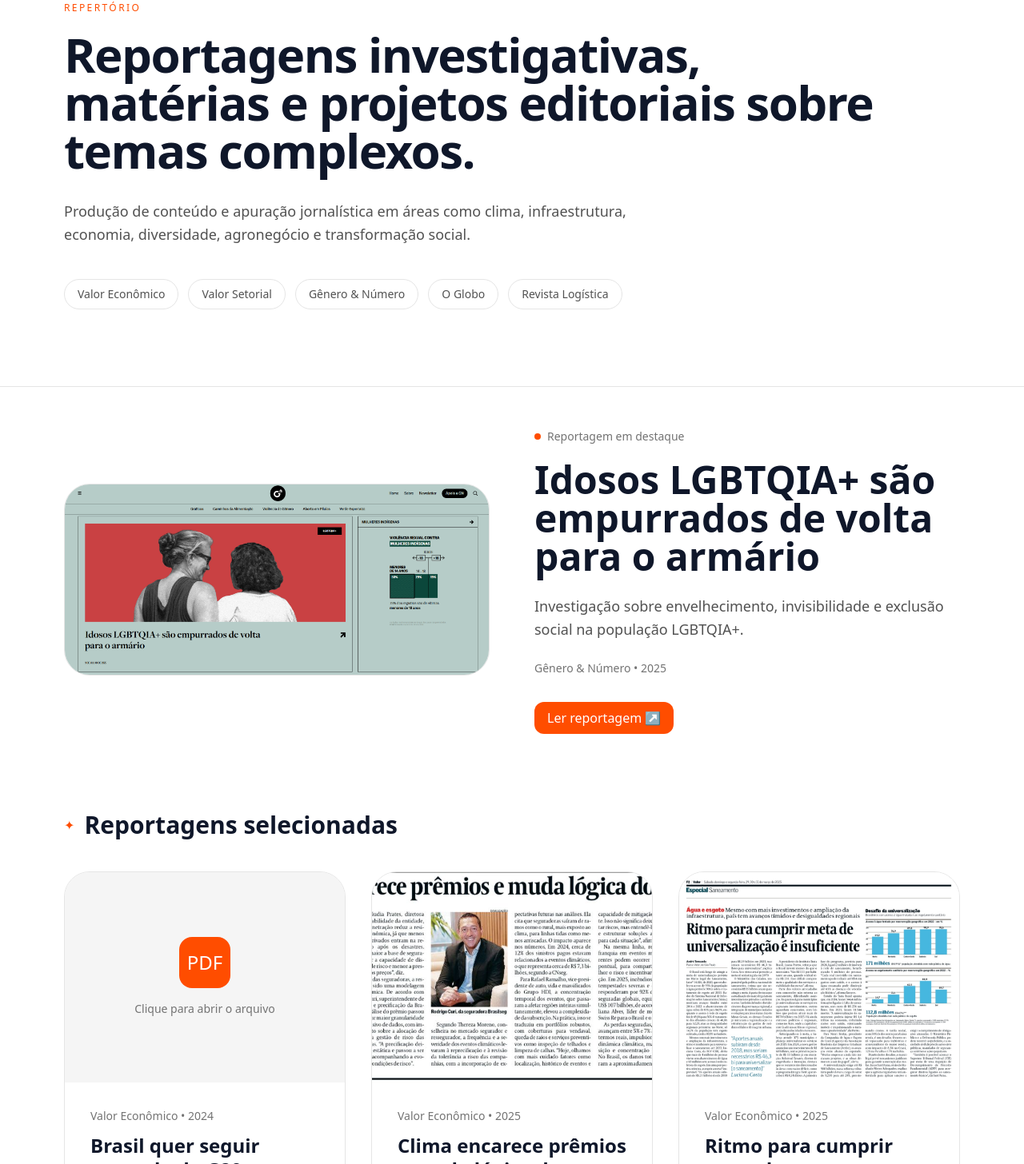
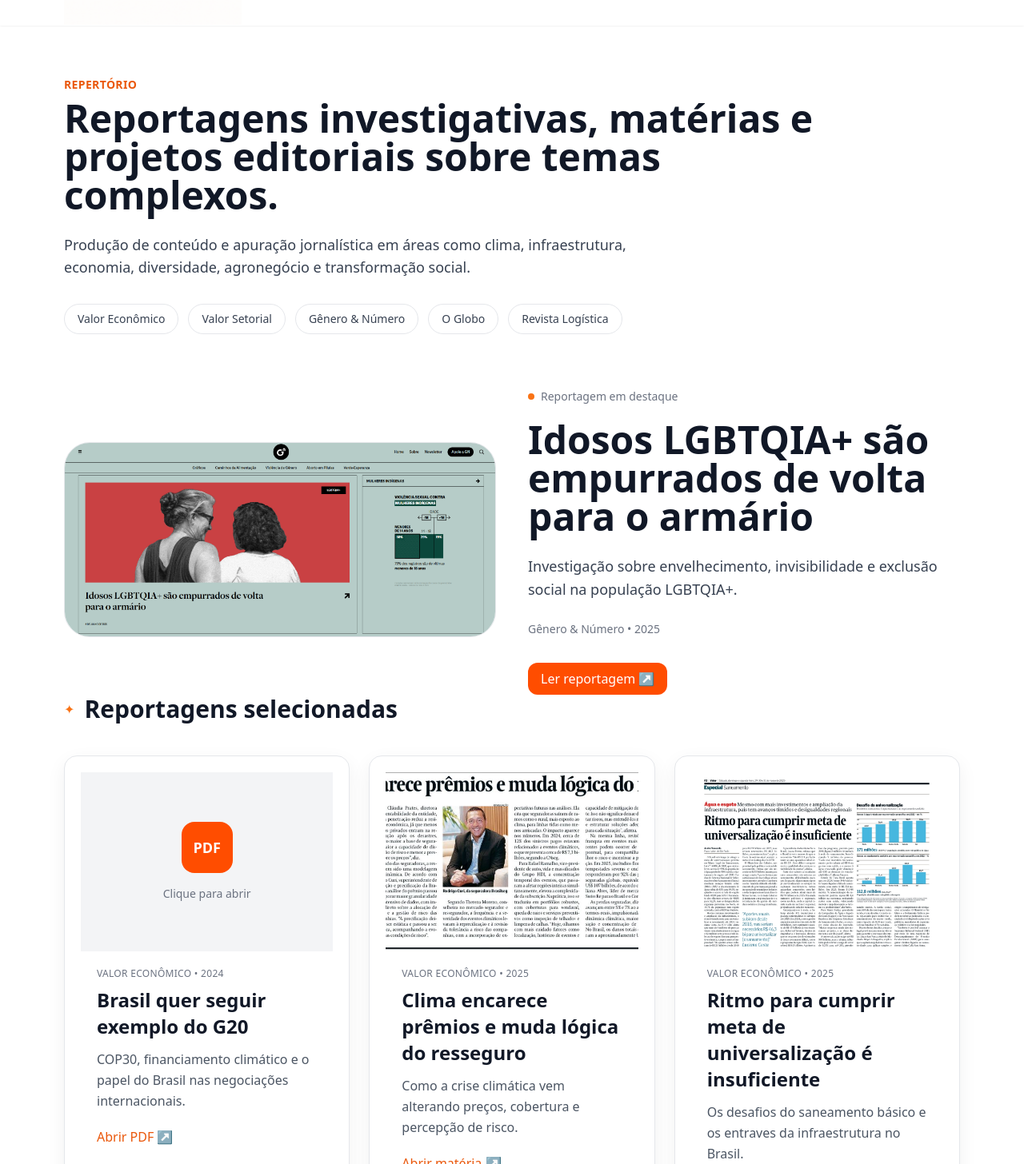
Before and after one commit to andretomazela-dev/integrado, a Next.js app: page /repertorio in a window 1280 px wide. Shown: the part 94-1550 px from the top of the page at 80% size. Built offline with nearby package versions, Linux system fonts and the light colour scheme.

Commit message:
Update page.jsx

```diff
--- a/app/repertorio/page.jsx
+++ b/app/repertorio/page.jsx
@@ -1,5 +1,9 @@
+"use client";
+
 import Image from "next/image";
 import Link from "next/link";
+import Header from "@/components/Header";
+import Footer from "@/components/Footer";
 
 const materias = [
   {
@@ -10,7 +14,7 @@ const materias = [
       "Investigação sobre envelhecimento, invisibilidade e exclusão social na população LGBTQIA+.",
     imagem: "/repertorio/genero-numero-idosos-lgbtqia.png",
     destaque: true,
-    link: "https://www.generonumero.media/reportagens/idosos-lgbtqia-sao-empurrados-de-volta-para-o-armario/",
+    link: "https://www.generonumero.media/reportagens/idosos-lgbtqia-empurrados-armario/",
     botao: "Ler reportagem ↗",
   },
 
@@ -114,30 +118,32 @@ const materias = [
   },
 ];
 
-export default function RepertorioPage() {
+export default function Page() {
   const destaque = materias.find((m) => m.destaque);
   const restantes = materias.filter((m) => !m.destaque);
 
   return (
-    <>
-      <section className="border-b border-neutral-200">
-        <div className="container py-16 md:py-24">
-          <p className="text-xs tracking-[0.2em] uppercase text-[#FF4D00] mb-5">
-            Repertório
+    <div>
+      <Header />
+
+      <main className="bg-white">
+
+        <section className="container py-14 md:py-16">
+
+          <p className="uppercase tracking-wide text-sm text-orange-600 font-semibold">
+            REPERTÓRIO
           </p>
 
-          <h1 className="max-w-5xl text-5xl md:text-6xl font-semibold leading-[0.95] tracking-tight text-[#0f172a]">
-            Reportagens investigativas, matérias e projetos editoriais sobre
-            temas complexos.
+          <h1 className="mt-2 text-3xl md:text-5xl font-extrabold leading-tight max-w-5xl">
+            Reportagens investigativas, matérias e projetos editoriais sobre temas complexos.
           </h1>
 
-          <p className="max-w-3xl mt-8 text-lg leading-relaxed text-neutral-600">
+          <p className="mt-6 text-lg text-gray-700 max-w-3xl">
             Produção de conteúdo e apuração jornalística em áreas como clima,
-            infraestrutura, economia, diversidade, agronegócio e transformação
-            social.
+            infraestrutura, economia, diversidade, agronegócio e transformação social.
           </p>
 
-          <div className="flex flex-wrap gap-3 mt-10">
+          <div className="mt-8 flex flex-wrap gap-3">
             {[
               "Valor Econômico",
               "Valor Setorial",
@@ -147,18 +153,22 @@ export default function RepertorioPage() {
             ].map((item) => (
               <span
                 key={item}
-                className="px-4 py-2 rounded-full border border-neutral-200 text-sm text-neutral-600 bg-white"
+                className="text-sm px-4 py-2 rounded-full border border-gray-200 text-gray-700 bg-white"
               >
                 {item}
               </span>
             ))}
           </div>
-        </div>
+
         </section>
 
-      <section className="section">
-        <div className="container grid lg:grid-cols-2 gap-14 items-center">
-          <div className="relative overflow-hidden rounded-[2rem] border border-neutral-200 bg-neutral-100">
+        {/* destaque */}
+        <section className="container pb-16">
+
+          <div className="grid lg:grid-cols-2 gap-10 items-center">
+
+            <div className="relative overflow-hidden rounded-[2rem] border border-gray-200">
+
               <Image
                 src={destaque.imagem}
                 alt={destaque.titulo}
@@ -166,105 +176,133 @@ export default function RepertorioPage() {
                 height={1200}
                 className="w-full h-auto object-cover"
               />
+
             </div>
 
             <div>
-            <div className="inline-flex items-center gap-2 text-sm text-neutral-500 mb-5">
-              <span className="w-2 h-2 rounded-full bg-[#FF4D00]" />
+
+              <div className="inline-flex items-center gap-2 text-sm text-gray-500 mb-5">
+                <span className="w-2 h-2 rounded-full bg-orange-500" />
                 Reportagem em destaque
               </div>
 
-            <h2 className="text-4xl md:text-5xl font-semibold leading-tight text-[#0f172a]">
+              <h2 className="text-3xl md:text-5xl font-bold leading-tight">
                 {destaque.titulo}
               </h2>
 
-            <p className="mt-6 text-lg text-neutral-600 leading-relaxed">
+              <p className="mt-6 text-lg text-gray-700 leading-relaxed">
                 {destaque.descricao}
               </p>
 
-            <p className="mt-6 text-sm text-neutral-500">
+              <p className="mt-6 text-sm text-gray-500">
                 {destaque.veiculo} • {destaque.ano}
               </p>
 
               <Link
                 href={destaque.link}
                 target="_blank"
-              className="btn btn-primary mt-8"
+                className="btn btn-primary mt-8 rounded-2xl"
               >
                 {destaque.botao}
               </Link>
+
             </div>
+
           </div>
+
         </section>
 
-      <section className="section pb-24">
-        <div className="container">
+        {/* cards */}
+        <section className="container pb-24">
+
           <div className="flex items-center gap-3 mb-10">
-            <span className="text-[#FF4D00]">✦</span>
 
-            <h2 className="text-3xl font-semibold text-[#0f172a]">
+            <span className="text-orange-500">✦</span>
+
+            <h2 className="text-3xl font-bold">
               Reportagens selecionadas
             </h2>
+
           </div>
 
-          <div className="grid md:grid-cols-2 xl:grid-cols-3 gap-8">
+          <div className="grid gap-6 md:grid-cols-2 lg:grid-cols-3">
+
             {restantes.map((materia) => (
+
               <article
                 key={materia.titulo}
-                className="bg-white rounded-[2rem] overflow-hidden border border-neutral-200 hover:shadow-xl transition duration-300"
+                className="card hover:shadow-lg transition-shadow rounded-2xl overflow-hidden border border-gray-200"
               >
+
                 <Link href={materia.link} target="_blank">
-                  <div className="aspect-[4/3] overflow-hidden bg-neutral-100">
+
+                  <div className="relative h-56 bg-gray-100">
+
                     {materia.imagem.endsWith(".pdf") ? (
-                      <div className="w-full h-full flex items-center justify-center bg-neutral-100 p-10">
-                        <div className="text-center">
-                          <div className="w-16 h-16 rounded-2xl bg-[#FF4D00] text-white flex items-center justify-center mx-auto text-2xl mb-4">
+
+                      <div className="w-full h-full flex flex-col items-center justify-center">
+
+                        <div className="w-16 h-16 rounded-2xl bg-[#FF4D00] text-white flex items-center justify-center font-bold text-lg">
                           PDF
                         </div>
 
-                          <p className="text-sm text-neutral-500">
-                            Clique para abrir o arquivo
+                        <p className="mt-4 text-sm text-gray-500">
+                          Clique para abrir
                         </p>
+
                       </div>
-                      </div>
+
                     ) : (
+
                       <Image
                         src={materia.imagem}
                         alt={materia.titulo}
-                        width={1200}
-                        height={900}
-                        className="w-full h-full object-cover"
+                        fill
+                        sizes="(max-width: 768px) 100vw, 33vw"
+                        className="object-cover"
                       />
+
                     )}
+
                   </div>
+
                 </Link>
 
-                <div className="p-8">
-                  <p className="text-sm text-neutral-500">
+                <div className="p-5">
+
+                  <div className="text-xs uppercase tracking-wide text-gray-500">
                     {materia.veiculo} • {materia.ano}
-                  </p>
+                  </div>
 
-                  <h3 className="mt-3 text-2xl font-semibold leading-tight text-[#0f172a]">
+                  <h3 className="mt-2 font-semibold text-2xl leading-snug">
                     {materia.titulo}
                   </h3>
 
-                  <p className="mt-4 text-neutral-600 leading-relaxed">
+                  <p className="mt-3 text-gray-600 leading-relaxed">
                     {materia.descricao}
                   </p>
 
                   <Link
                     href={materia.link}
                     target="_blank"
-                    className="inline-flex items-center gap-2 mt-6 text-[#FF4D00] font-medium"
+                    className="inline-flex items-center gap-2 mt-5 text-orange-600 font-medium"
                   >
                     {materia.botao}
                   </Link>
+
                 </div>
+
               </article>
+
             ))}
+
           </div>
+
+        </section>
+
+      </main>
+
+      <Footer />
     </div>
-      </section>
-    </>
   );
 }
```
Lines whose indentation alone changed are shown as unchanged.
